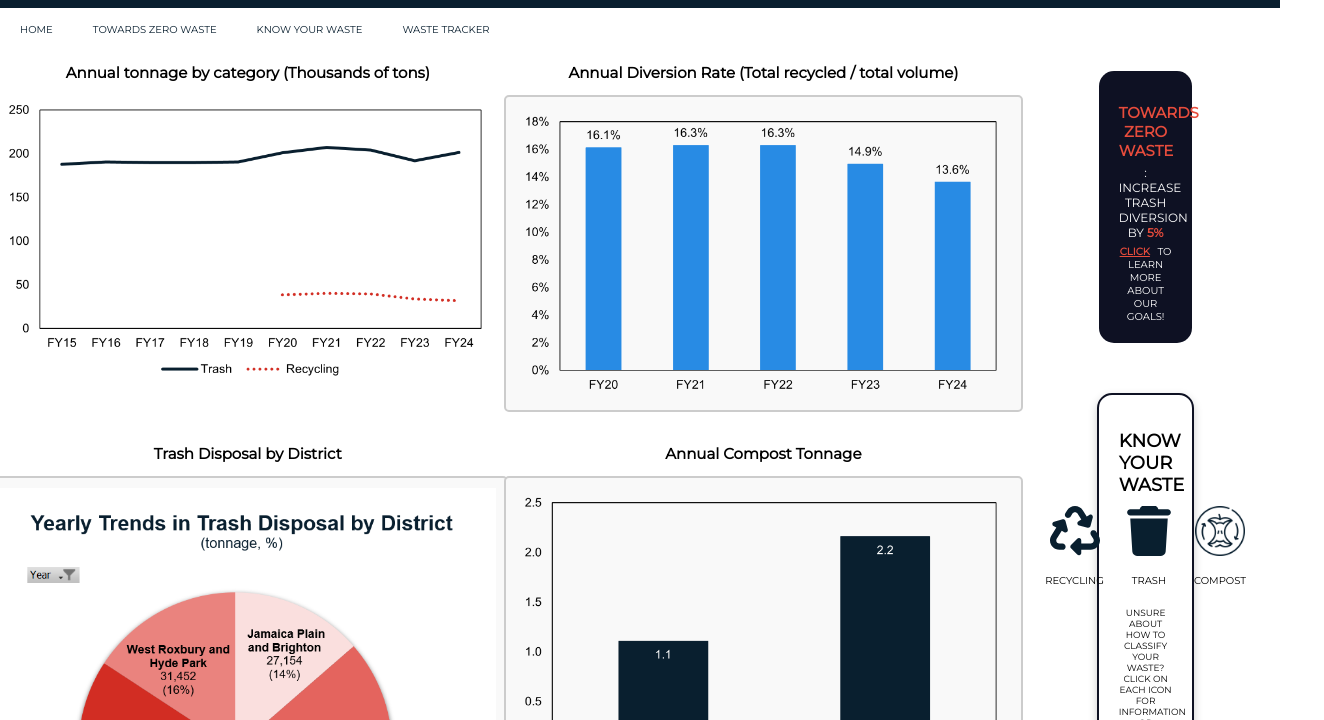
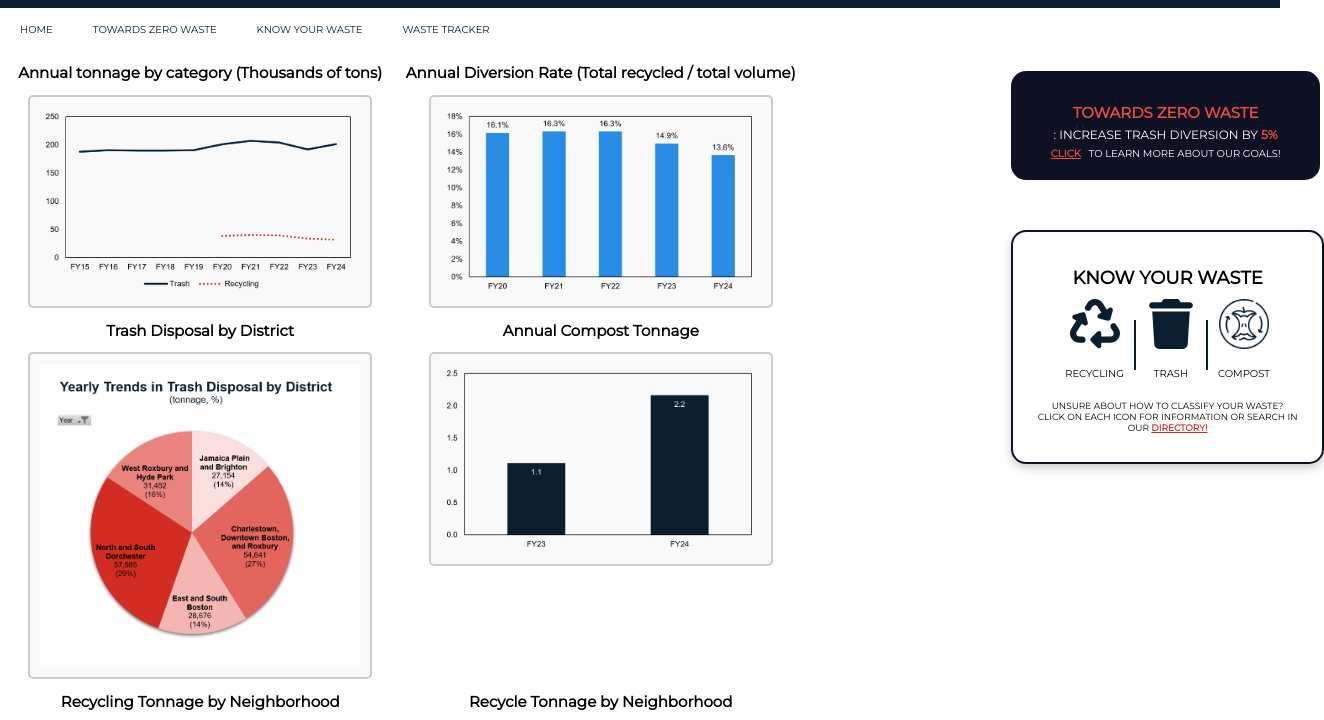
Before and after one commit to code4policy/COB-Waste-Management, a plain HTML site: page index.html in a window 1280 px wide. Shown: the part 63-783 px from the top of the page, 1324 px wide, since content can reach past the window. Drawn offline with Linux system fonts and the light colour scheme.

Commit message:
Styling the graphs

```diff
--- a/index.html
+++ b/index.html
@@ -29,7 +29,7 @@
     <div class="graphs">
     <div class="graph-container">
         <h2>Annual tonnage by category (Thousands of tons)</h2>
-        <img src="data_analysis/time-series.png" alt="Time series of tonnage">
+        <img src="data_analysis/time-series.png" alt="Time series of tonnage" class="graph">
     </div>
     <div class="graph-container">
         <h2>Annual Diversion Rate (Total recycled / total volume)</h2>
--- a/styles.css
+++ b/styles.css
@@ -59,23 +59,15 @@ nav a.active {
 }
 
 
-.container {
-    display: grid;
-    grid-template-columns: repeat(auto-fit, minmax(300px, 1fr));
-    gap: 20px;
-    padding: 20px;
-}
 .graph {
     border: 2px solid #ccc;
+    max-width: 80%;
     padding: 10px;
     text-align: center;
     background-color: #f9f9f9;
     border-radius: 5px;
 }
-.graph img {
-    max-width: 100%;
-    height: auto;
-}
+
 
 /* For the Towards zero waste box*/
 .info-box {
@@ -84,7 +76,7 @@ nav a.active {
     text-align: center; /* Center text inside the box */
     padding: 2rem; /* Space inside the box */
     border-radius: 15px; /* Rounded corners */
-    width: 20%;
+    width: 100%;
     margin: 2rem auto; /* Center the box on the page */
 }
 
@@ -125,7 +117,7 @@ nav a.active {
     text-align: center;
     padding: 2rem;
     border-radius: 15px; /* Rounded corners */
-    width: 20%;
+    width: 100%;
     margin: 2rem auto;
     box-shadow: 0 4px 10px rgba(0, 0, 0, 0.2);
     border: 2px solid #0e1123;
@@ -195,24 +187,19 @@ nav a.active {
 /* General layout for the dashboard */
 .dashboard {
     display: flex; /* Flexbox to arrange graphs and boxes side by side */
+    gap: 10px;
 }
 
 /* Left side: Graphs */
 .graphs {
     display: grid;
-    grid-template-columns: repeat(2, 1fr); /* Two columns */
-    gap: 20px; /* Space between the items */
+    grid-template-columns: repeat(2, 40%); /* Two columns */
 }
 
 .graph-container {
     display: flex;
     flex-direction: column;
     align-items: center;
-}
-
-.graph-container img {
-    width: 100%; /* Make the images responsive */
-    height: auto;
 }
 
 
```
